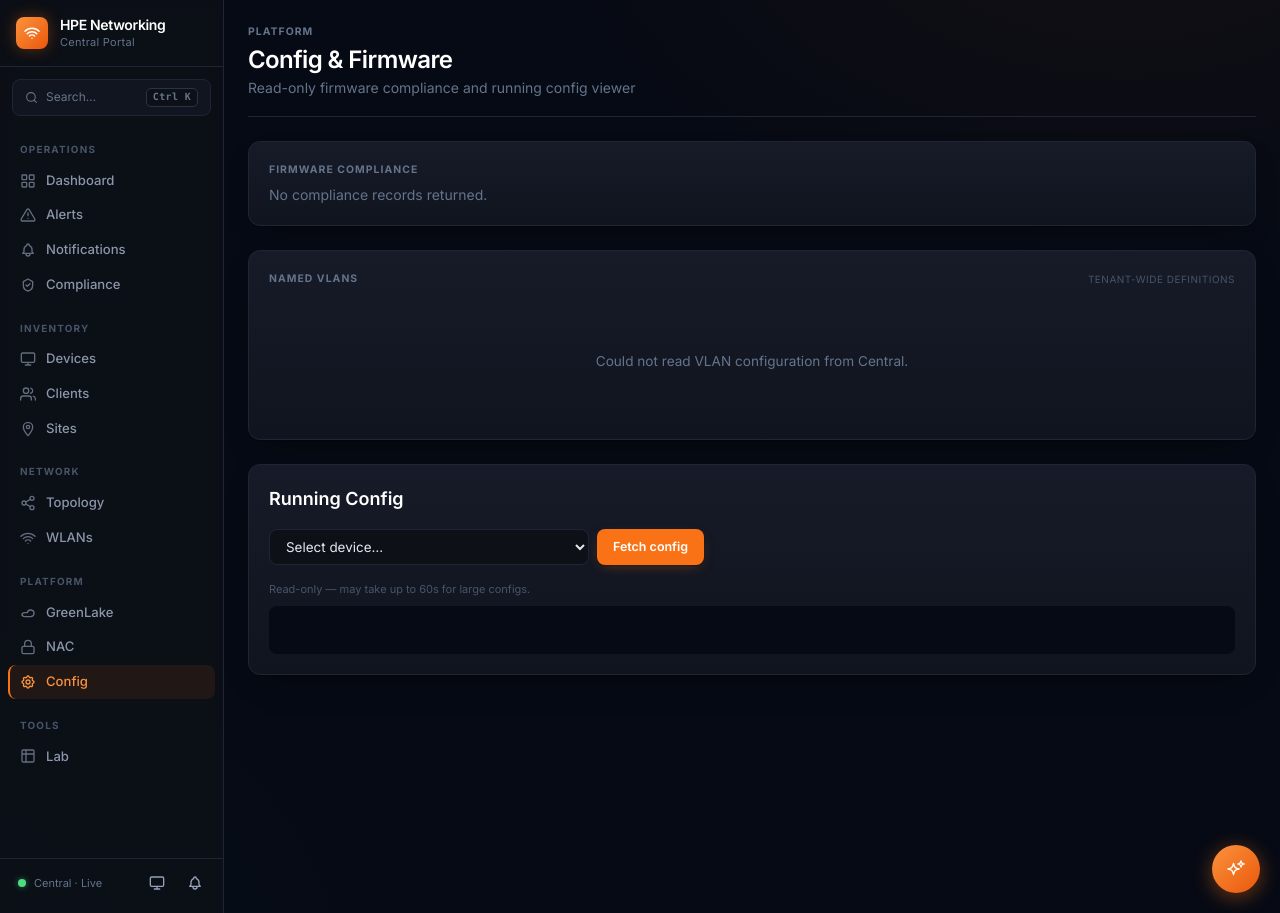
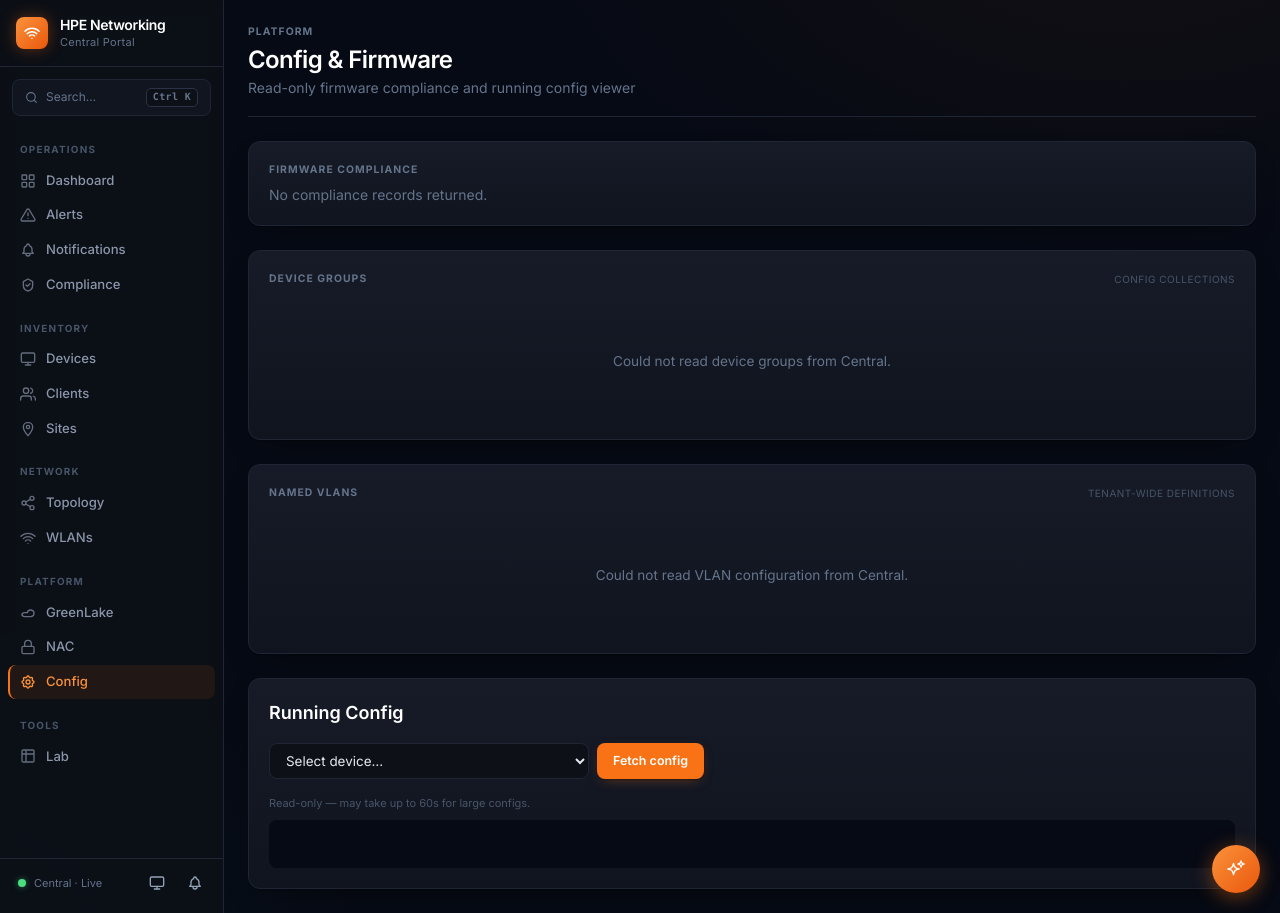
Before and after one commit to secure-ssid/New-Central-Portal, a FastAPI app: page /platform/config in a window 1280 px wide. Run offline with FastAPI, Linux system fonts and the light colour scheme; data that the repository does not hold is empty; parts of the project's set-up code (start-up, migrations or seed data) failed here and were passed over; some libraries are stand-ins or nearby versions.

Commit message:
Add a Device Groups panel to /platform/config (new feature)
Device groups were invisible in the portal — get_device_groups uses the Classic
Central API, which 401s on this tenant, so the assignment dropdowns are empty
and nothing shows the group layout. The New Central config API returns the real
groups with device counts.

Add a list_config_device_groups wrapper on config.list_device_groups (new API)
and a Device Groups panel on the config page, sorted by device count. Kept
separate from get_device_groups so the Classic assignment path is untouched.

Verified live: Wireless/8 devices, Switches/1, plus empty lab groups.
860 tests pass, ruff clean.

```diff
--- a/app/routes/platform.py
+++ b/app/routes/platform.py
@@ -166,6 +166,14 @@
     except Exception as exc:
         logger.warning("Named VLANs unavailable: %s", exc)
 
+    # Device groups from the New Central config API (the Classic one 401s).
+    device_groups = None
+    try:
+        from vendors.central_bridge import list_config_device_groups
+        device_groups = await list_config_device_groups()
+    except Exception as exc:
+        logger.warning("Device groups unavailable: %s", exc)
+
     return templates.TemplateResponse(
         request,
         "platform/config.html",
@@ -177,6 +185,7 @@
             "compliance_preview_limit": compliance_preview_limit,
             "compliance_error": compliance_error,
             "named_vlans": named_vlans,
+            "device_groups": device_groups,
             "active": "config",
         },
     )
--- a/app/templates/platform/config.html
+++ b/app/templates/platform/config.html
@@ -87,6 +87,33 @@
 
 <div class="card mb-6">
     <div class="flex items-center justify-between mb-4">
+        <p class="section-label">Device Groups</p>
+        <span class="text-[10px] text-slate-600 uppercase tracking-wider">config collections</span>
+    </div>
+    {% if device_groups %}
+    <div class="overflow-x-auto">
+        <table class="tbl tbl--wide">
+            <thead><tr><th scope="col">Group</th><th scope="col">Devices</th><th scope="col">Description</th></tr></thead>
+            <tbody>
+                {% for g in device_groups %}
+                <tr class="tbl-row">
+                    <td class="text-slate-200">{{ g.name or '—' }}</td>
+                    <td class="font-mono text-xs {% if g.device_count %}text-slate-300{% else %}text-slate-600{% endif %}">{{ g.device_count }}</td>
+                    <td class="text-xs text-slate-500">{{ g.description or '—' }}</td>
+                </tr>
+                {% endfor %}
+            </tbody>
+        </table>
+    </div>
+    {% elif device_groups is none %}
+    <div class="empty-state"><p>Could not read device groups from Central.</p></div>
+    {% else %}
+    <div class="empty-state"><p>No device groups defined.</p></div>
+    {% endif %}
+</div>
+
+<div class="card mb-6">
+    <div class="flex items-center justify-between mb-4">
         <p class="section-label">Named VLANs</p>
         <span class="text-[10px] text-slate-600 uppercase tracking-wider">tenant-wide definitions</span>
     </div>
--- a/app/vendors/central_bridge.py
+++ b/app/vendors/central_bridge.py
@@ -1280,6 +1280,30 @@
 async def get_device_running_config(serial: str) -> dict:
     from mcp_servers.config import get_device_running_config as _fn
     return await _run(_fn, serial)
+
+
+@_cached()
+async def list_config_device_groups() -> list[dict] | None:
+    """Device groups via the New Central config API (network-config).
+
+    Distinct from get_device_groups, which uses the Classic Central API that
+    401s on this tenant. This one returns the real groups with device counts —
+    Wireless/8, Switches/1, and any empty groups. None on failure."""
+    from mcp_servers.config import list_device_groups as _fn
+    result = await _run(_fn)
+    if not isinstance(result, dict):
+        return None
+    out = []
+    for g in result.get("items", []) or []:
+        if not isinstance(g, dict):
+            continue
+        out.append({
+            "name": g.get("scopeName") or g.get("name") or "",
+            "device_count": g.get("deviceCount") or 0,
+            "description": g.get("description") or "",
+        })
+    out.sort(key=lambda r: (-r["device_count"], r["name"].lower()))
+    return out
 
 
 @_cached()
```
Also changed, not shown: tests/conftest.py (+2 -0 lines), tests/test_deep_dive_fixes.py (+36 -0 lines).
